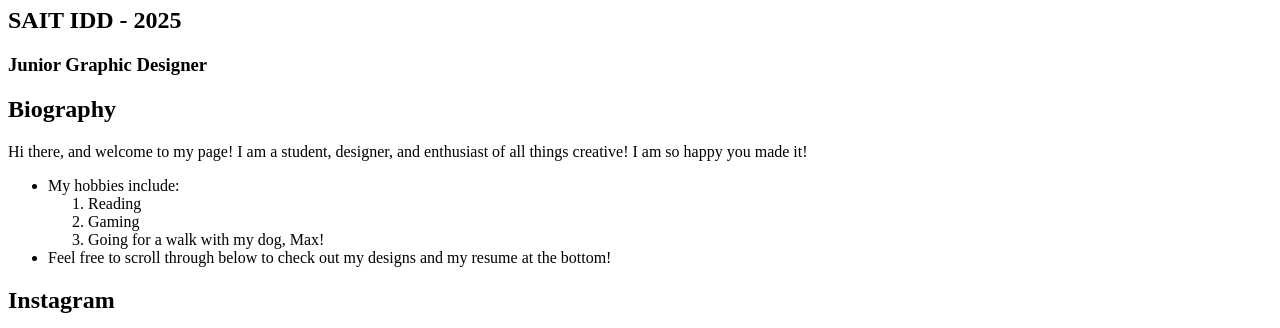
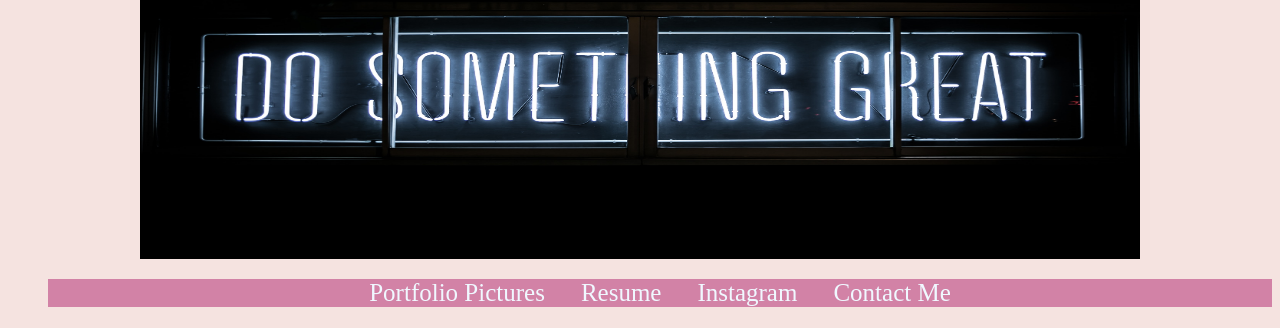
Before and after one commit to alex-milinda/IDDportfolio2023F, a plain HTML site: page index.html in a window 1280 px wide. Shown: the part 99-427 px from the top of the page. Drawn offline with nearby package versions, Linux system fonts and the light colour scheme.

Commit message:
add css
add css

```diff
--- a/index.html
+++ b/index.html
@@ -1,16 +1,36 @@
 <!DOCTYPE html>
 <html lang="en-us"
+
+<head>
+    <link href="styles/styles.css" rel="stylesheet"/>
+</head>
+
+<head>
+    <img src="asset/dosomethinggreat.jpg"
+    alt="Picture that reads Do Something Great"
+    style="width: 1000px; height: 350px"
+</head>
+
+<head>
+    <link rel="preconnect" href="https://fonts.googleapis.com">
+<link rel="preconnect" href="https://fonts.gstatic.com" crossorigin>
+<link href="https://fonts.googleapis.com/css2?family=Playfair+Display&display=swap" rel="stylesheet">
+</head>
+
 <head>
     <meta charset="utf-8"/>
     <meta name="viewport" content="width=device-width"/>
     <title> Resume and Portfolio</title>
 </head>
 
-<nav class="topnav">
+<ul>
+<div class="topnav">
     <a href="#portfolio-pictures"> Portfolio Pictures</a>
     <a href="#resume"> Resume</a>
+    <a href="#instagram"> Instagram</a>
     <a href="#contact-me"> Contact Me</a>
-</nav>
+</div>
+</ul>
 
 <main>
     <!--4 heading levels:-->
@@ -22,20 +42,22 @@
     <!--1 heading levels-->
     <h1> Biography</h1>
     <p> Hi there, and welcome to my page! I am a student, designer, and enthusiast of all things creative! I am so happy you made it!</p>
-    <ul>
-        <li> My hobbies include:</li>
-<ol>
+
+    <div class="container"
+    <ul class="myul">
+    My hobbies include:
     <li> Reading</li>
     <li> Gaming</li>
     <li> Going for a walk with my dog, Max!</li>
-</ol>
-    <li> Feel free to scroll through below to check out my designs and my resume at the bottom!</li>
+    Feel free to scroll through below to check out my designs and my resume at the bottom!
     </ul>
+</div>
 </section>
 
 <section>
     <!--1 heading levels:-->
     <h1>Instagram</h1>
+    <a id="instagram"></a>
     <a href="https://www.instagram.com/_a.b.d.e.s.i.g.n.s_/">Check out my Instagram!</a>
 </section>
 
@@ -43,7 +65,8 @@
     <!-- 1 heading levels:-->
     <h1> Portfolio Pictures</h1>
     <a id="portfolio-pictures"></a>
-<table border="1">
+<table border="5">
+<table class="center">
     <tr>
         <td>
              <img src="./asset/Image 1.jpg"
--- /dev/null
+++ b/styles/styles.css
@@ -0,0 +1,65 @@
+h1{
+    color: plum;
+    font-family: 'playfair display';
+}
+
+h1{
+    font-size: 250%;
+}
+
+section{
+    font-family: 'playfair display', sans-serif
+}
+
+body{
+    background-color: #F5E3E0;
+    background-size: cover;
+}
+
+body{
+    text-align: center;
+}
+
+div.container{
+    text-align: center;
+}
+
+ul.myul{
+    display: inline-block;
+    text-align: left;
+}
+
+.topnav {
+    background-color: #D282A6;
+    overflow: hidden;
+}
+
+.topnav a {
+    float: center;
+    color: aliceblue;
+    text-align: center;
+    padding: 14px 16px;
+    text-decoration: none;
+    font-size: 25px;
+}
+
+.topnav a:hover {
+    background-color: #E8B4BC;
+    color: azure;
+}
+
+.topnav a.active{
+background-color: beige;
+color: bisque;
+}
+
+.center{
+    margin-left: auto;
+    margin-right: auto;
+}
+
+nav{
+list-style-type: none;
+margin: 0;
+padding: 0;
+}
```
Also changed, not shown: asset/dosomethinggreat.jpg (added), 3 other files.
